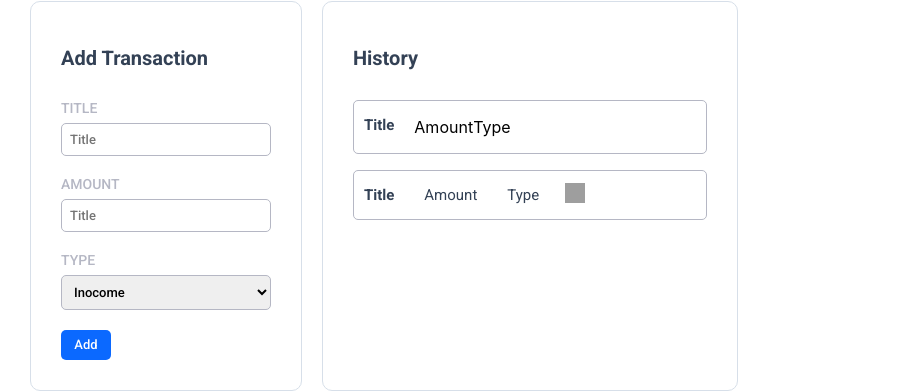
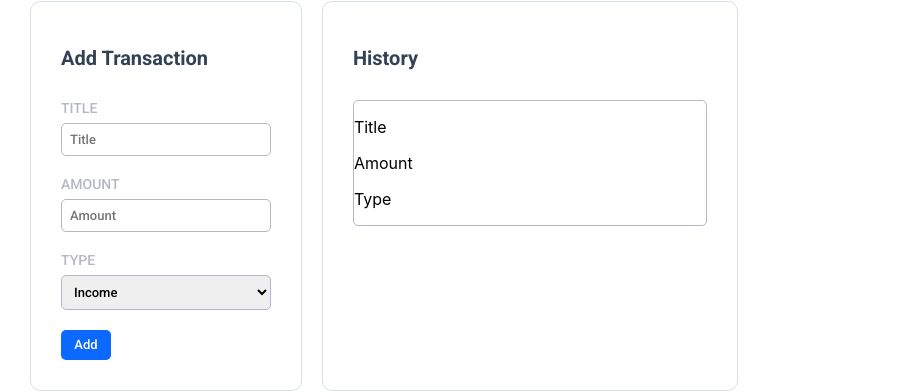
Before and after one commit to Naresh141427/ReactMoneyManager, a React (Create React App) app: page / in a window 1280 px wide. Shown: the part 477-869 px from the top of the page, without its empty margins (0-910 px from the left). Built offline with nearby package versions, Linux system fonts and the light colour scheme; grey boxes are pictures that could not be loaded; a web font is replaced by a local one.

Commit message:
Update index.js

```diff
--- a/src/components/MoneyManager/index.js
+++ b/src/components/MoneyManager/index.js
@@ -1,5 +1,7 @@
 import {Component} from 'react'
 import './index.css'
+import {v4 as uuidv4} from 'uuid'
+
 import MoneyDetails from '../MoneyDetails'
 import TransactionItem from '../TransactionItem'
 
@@ -28,7 +30,90 @@ const transactionTypeOptions = [
 ]
 
 class MoneyManager extends Component {
+  state = {
+    title: '',
+    amount: '',
+    type: 'Income',
+    balance: 0,
+    income: 0,
+    expenses: 0,
+    transactionList: [],
+  }
+
+  onAddingTransactionDetails = event => {
+    event.preventDefault()
+    const {title, amount, type} = this.state
+    const newTransaction = {
+      id: uuidv4(),
+      title,
+      amount,
+      type,
+    }
+
+    if (type === 'Income') {
+      this.setState(prevState => ({
+        balance: prevState.balance + parseInt(amount),
+        income: prevState.income + parseInt(amount),
+      }))
+    } else {
+      this.setState(prevState => ({
+        expenses: prevState.expenses + parseInt(amount),
+        income: prevState.income - parseInt(amount),
+        balance: prevState.balance - parseInt(amount),
+      }))
+    }
+
+    this.setState(prevState => ({
+      transactionList: [...prevState.transactionList, newTransaction],
+      title: '',
+      amount: '',
+      type: '',
+    }))
+  }
+
+  onEnteringTitle = event => {
+    this.setState({title: event.target.value})
+  }
+
+  onEnteringAmount = event => {
+    this.setState({amount: event.target.value})
+  }
+
+  onSelectingType = event => {
+    this.setState({type: event.target.value})
+  }
+
+  onRemovingTransaction = (id, amount, type) => {
+    const {transactionList} = this.state
+    const resultList = transactionList.filter(each => each.id !== id)
+
+    if (type === 'Income') {
+      this.setState(prevState => ({
+        transactionList: resultList,
+        balance: prevState.balance - parseInt(amount),
+        income: prevState.income - parseInt(amount),
+      }))
+    } else {
+      this.setState(prevState => ({
+        transactionList: resultList,
+        expenses: prevState.expenses - parseInt(amount),
+        income: prevState.income + parseInt(amount),
+        balance: prevState.balance + parseInt(amount),
+      }))
+    }
+  }
+
   render() {
+    const {
+      transactionList,
+      title,
+      amount,
+      type,
+      balance,
+      income,
+      expenses,
+    } = this.state
+
     return (
       <div className="app-container">
         <div className="manager-container">
@@ -41,16 +126,25 @@ class MoneyManager extends Component {
           </div>
         </div>
 
-        <ul className="money-details-container">
-          {transactionTypeOptions.map(each => (
-            <MoneyDetails transactionTypeList={each} key={each.optionId} />
-          ))}
-        </ul>
+        <div className="container">
+          <ul className="money-details-container">
+            {transactionTypeOptions.map(each => (
+              <MoneyDetails
+                transactionTypeList={each}
+                key={each.optionId}
+                stateObject={this.state}
+              />
+            ))}
+          </ul>
+        </div>
 
         <div className="transaction-card-container">
           <div className="transaction-container">
             <h1 className="trans-header">Add Transaction</h1>
-            <form className="transaction-details_container">
+            <form
+              className="transaction-details_container"
+              onSubmit={this.onAddingTransactionDetails}
+            >
               <label htmlFor="title-bar" className="title-bar">
                 TITLE
               </label>
@@ -59,45 +153,59 @@ class MoneyManager extends Component {
                 type="text"
                 className="input"
                 placeholder="Title"
+                value={title}
                 onChange={this.onEnteringTitle}
               />
-              <label htmlFor="title-bar" className="title-bar">
+              <label htmlFor="amount-bar" className="title-bar">
                 AMOUNT
               </label>
               <input
-                id="title-bar"
+                id="amount-bar"
                 type="text"
                 className="input"
-                placeholder="Title"
-                onChange={this.onEnteringTitle}
+                placeholder="Amount"
+                value={amount}
+                onChange={this.onEnteringAmount}
               />
-              <label htmlFor="title-bar" className="title-bar">
+              <label htmlFor="selection-bar" className="title-bar">
                 TYPE
               </label>
               <select
-                id="title-bar"
+                id="selection-bar"
                 className="input"
-                placeholder="Title"
+                value={type}
+                defaultValue="Income"
                 onChange={this.onSelectingType}
               >
-                <option>Inocome</option>
-                <option>Expenses</option>
+                <option value="Income">Income</option>
+                <option value="Expenses">Expenses</option>
               </select>
               <button type="submit" className="btn">
                 Add
               </button>
             </form>
           </div>
+
           <div className="transaction-history-container">
             <h1 className="history-header">History</h1>
             <div className="history-table">
-              <p className="title">Title</p>
-              <p className="title1">Amount</p>
-              <p className="title2">Type</p>
+              <div className="content-conatiner">
+                <p className="history-title">Title</p>
+                <p className="history-amount">Amount</p>
+                <p className="history-type">Type</p>
+              </div>
             </div>
 
             <ul className="history-items-list-container">
-              <TransactionItem />
+              {transactionList
+                ? transactionList.map(each => (
+                    <TransactionItem
+                      transactionDetails={each}
+                      key={each.id}
+                      onRemovingTransaction={this.onRemovingTransaction}
+                    />
+                  ))
+                : ''}
             </ul>
           </div>
         </div>
```
